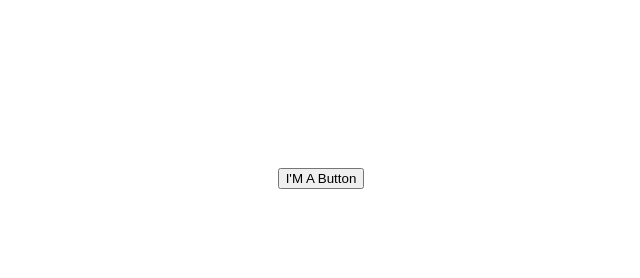
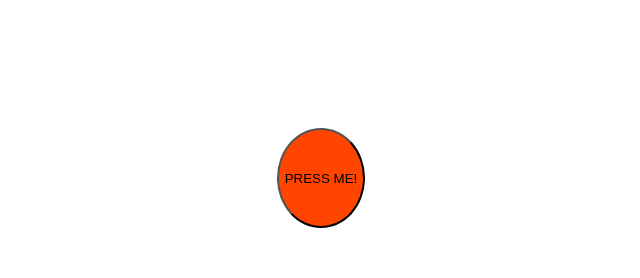
Before and after one commit to AfroGit/React--basics, a React (Vite) app: page / in a window 1280 px wide. Shown: the part 2360-2638 px from the top of the page, without its empty margins (319-959 px from the left). Built offline with nearby package versions, Linux system fonts and the light colour scheme.

Commit message:
React allows you to create a separate CSS file or  add inline styling.

```diff
--- a/src/App.css
+++ b/src/App.css
@@ -4,7 +4,8 @@ main {
   line-height: 100vh
 }
 
-/* p {
-  width:700px;
-  height: 300px;
-} */
+.bonyo {
+  border-radius: 50%;
+  background: orangered;
+  height: 100px;
+}
--- a/src/App.jsx
+++ b/src/App.jsx
@@ -2,7 +2,7 @@ import './App.css'
 
 function MyButton(){
   return(
-    <button>I'M A Button</button>
+    <button className='bonyo'>PRESS ME!</button>
   );
 }
 
```
